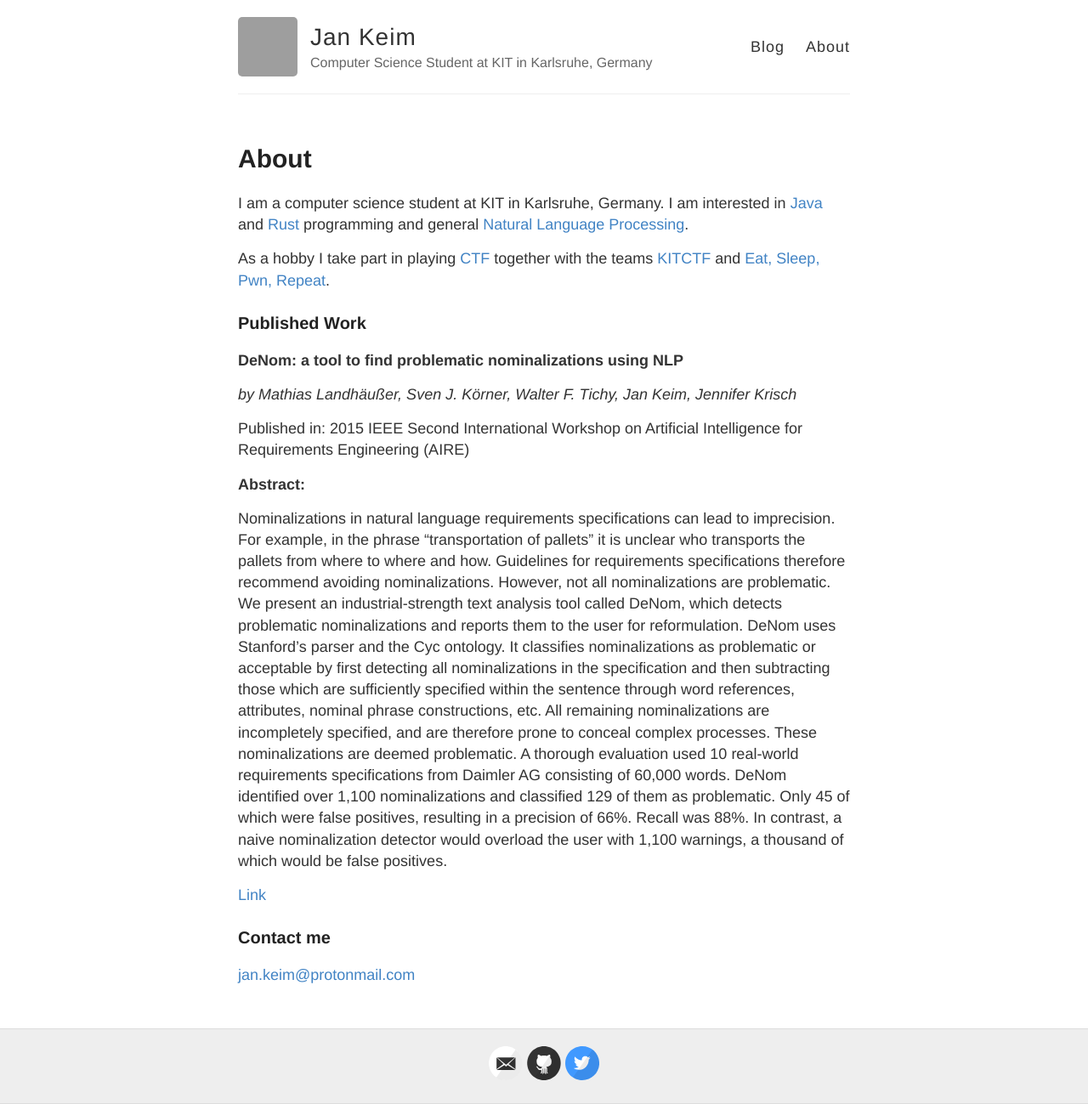
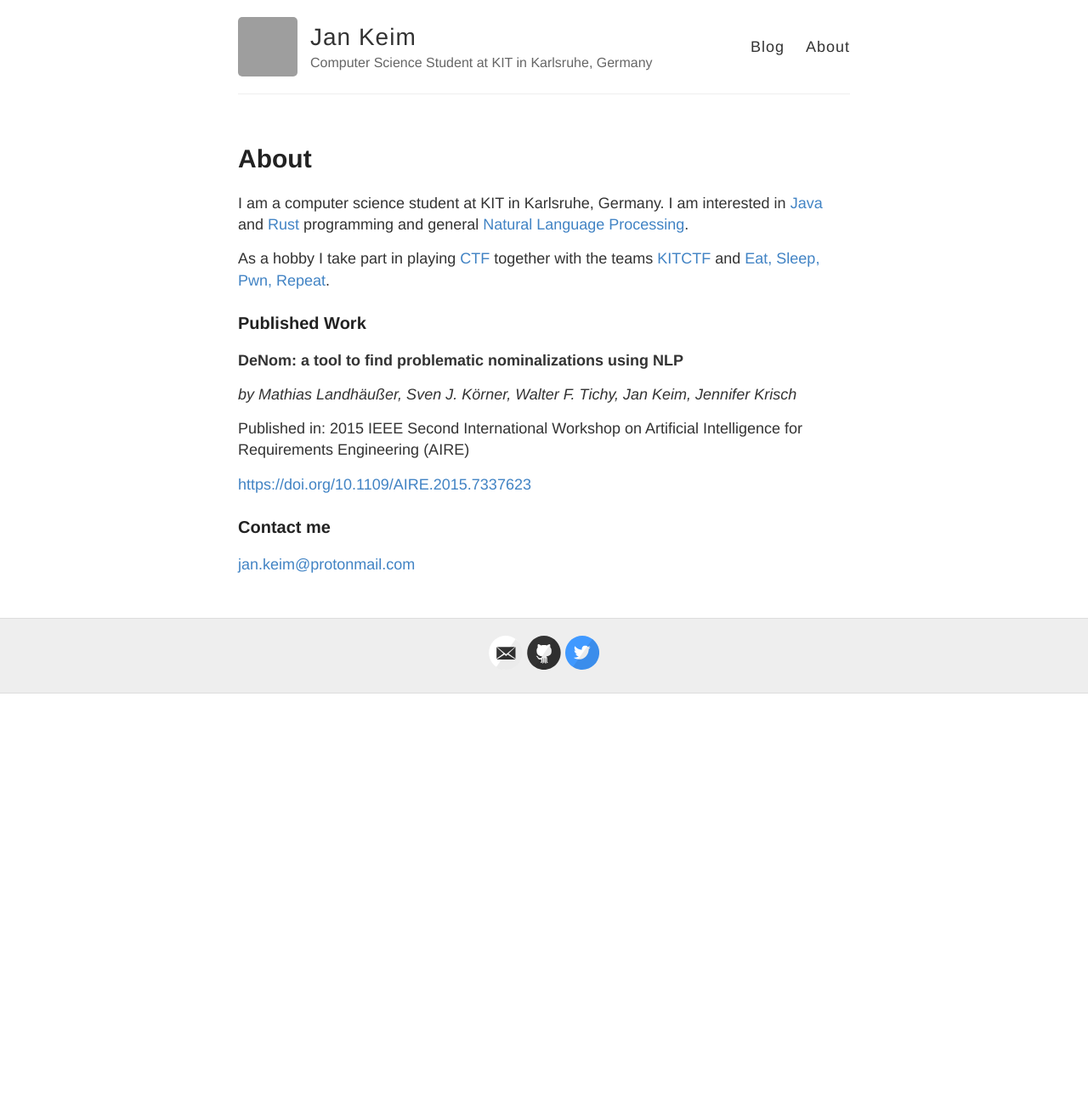
Before and after one commit to Gram21/Gram21.github.io, a Jekyll site: the page built from about.md, in a window 1280 px wide. Shown: the whole page at 85% size. Built offline with Jekyll 4.4.1, drawn with Linux system fonts in a browser that asks for light colours; after the commit the page ends 900 px from its top, so only the background shows below that; grey boxes are pictures that could not be loaded.

Commit message:
abstract deleted in about

```diff
--- a/about.md
+++ b/about.md
@@ -16,12 +16,7 @@ As a hobby I take part in playing [CTF](https://ctftime.org/ctf-wtf/) together w
 
 Published in: 2015 IEEE Second International Workshop on Artificial Intelligence for Requirements Engineering (AIRE)
 
-**Abstract:**
-
-Nominalizations in natural language requirements specifications can lead to imprecision. For example, in the phrase "transportation of pallets" it is unclear who transports the pallets from where to where and how. Guidelines for requirements specifications therefore recommend avoiding nominalizations. However, not all nominalizations are problematic. We present an industrial-strength text analysis tool called DeNom, which detects problematic nominalizations and reports them to the user for reformulation. DeNom uses Stanford's parser and the Cyc ontology. It classifies nominalizations as problematic or acceptable by first detecting all nominalizations in the specification and then subtracting those which are sufficiently specified within the sentence through word references, attributes, nominal phrase constructions, etc. All remaining nominalizations are incompletely specified, and are therefore prone to conceal complex processes. These nominalizations are deemed problematic. A thorough evaluation used 10 real-world requirements specifications from Daimler AG consisting of 60,000 words. DeNom identified over 1,100 nominalizations and classified 129 of them as problematic. Only 45 of which were false positives, resulting in a precision of 66%. Recall was 88%. In contrast, a naive nominalization detector would overload the user with 1,100 warnings, a thousand of which would be false positives.
-
-
-[Link](https://doi.org/10.1109/AIRE.2015.7337623)
+[https://doi.org/10.1109/AIRE.2015.7337623](https://doi.org/10.1109/AIRE.2015.7337623)
 
 ### Contact me
 
```
